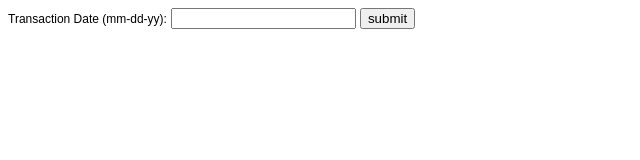
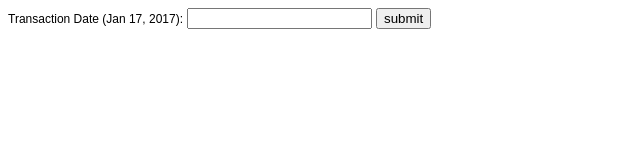
Before and after one commit to farrowr/msds-7346, a plain HTML site: page index.html in a window 1280 px wide. Shown: the full height of the page, 0-640 px from the left. Drawn offline with Linux system fonts and the light colour scheme.

Commit message:
modified date sample based on new database structure

```diff
--- a/index.html
+++ b/index.html
@@ -8,7 +8,7 @@
 </head>
 <body>
 	<div>
-		<label>Transaction Date (mm-dd-yy):</label>
+		<label>Transaction Date (Jan 17, 2017):</label>
 		<input id='date' onKeyDown="if(event.keyCode==13) myFunction();">
 		<button type='button' onclick="myFunction()">submit</button>
 	</div>
```
